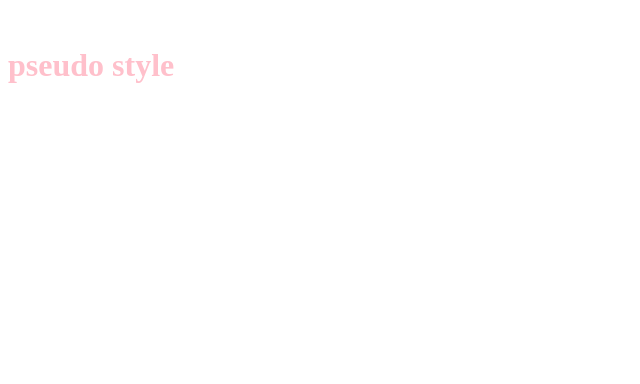
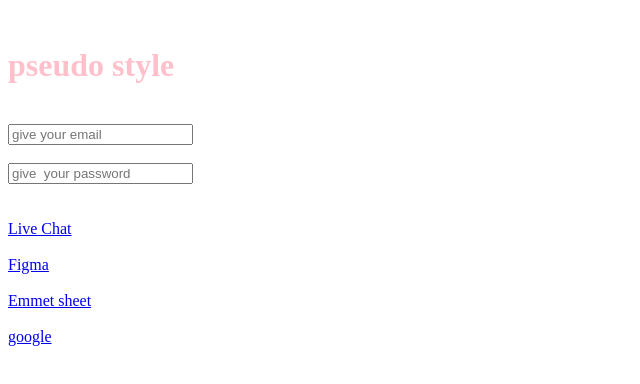
Before and after one commit to Mamun-2023/module-6.05, a plain HTML site: page index.html in a window 1280 px wide. Shown: the whole page, without its empty margins (0-640 px from the left). Drawn offline with Linux system fonts and the light colour scheme.

Commit message:
pseudo styles adding

```diff
--- a/index.html
+++ b/index.html
@@ -10,7 +10,17 @@
     <!-- video 6.5-1 started -->
     <br>
 <h1>pseudo style</h1>
-    <!-- video 6.5-1 ended --> <br>
+<br>
+<input class="email" type="text" placeholder="give your email" name="email" id="">
+<br><br>
+<input class="password" placeholder="give  your password" type="password">
+<!-- video 6.5-1 ended --> <br><br><br>
 
+<div class="input"><a target="_blank" href="https://www.livechat.com/typing-speed-test/#/">Live Chat</a><br><br>
+    <a target="_blank"
+        href="https://www.figma.com/files/recents-and-sharing/recently-viewed?fuid=1268429378297371218">Figma</a><br><br>
+    <a target="_blank" href="https://devhints.io/emmet">Emmet sheet</a><br><br>
+<a target="_blank" href="google.com">google</a>
+</div>
 </body>
 </html>
--- a/style.css
+++ b/style.css
@@ -5,3 +5,14 @@ h1:hover{
     color: yellow;
     background-color: aquamarine;
 }
+.email:focus{
+    background-color: cadetblue;
+}
+.password:focus{
+    color: darkblue;
+    padding: 5px;
+}
+.input a:visited{
+  color: yellowgreen;
+
+}
```
